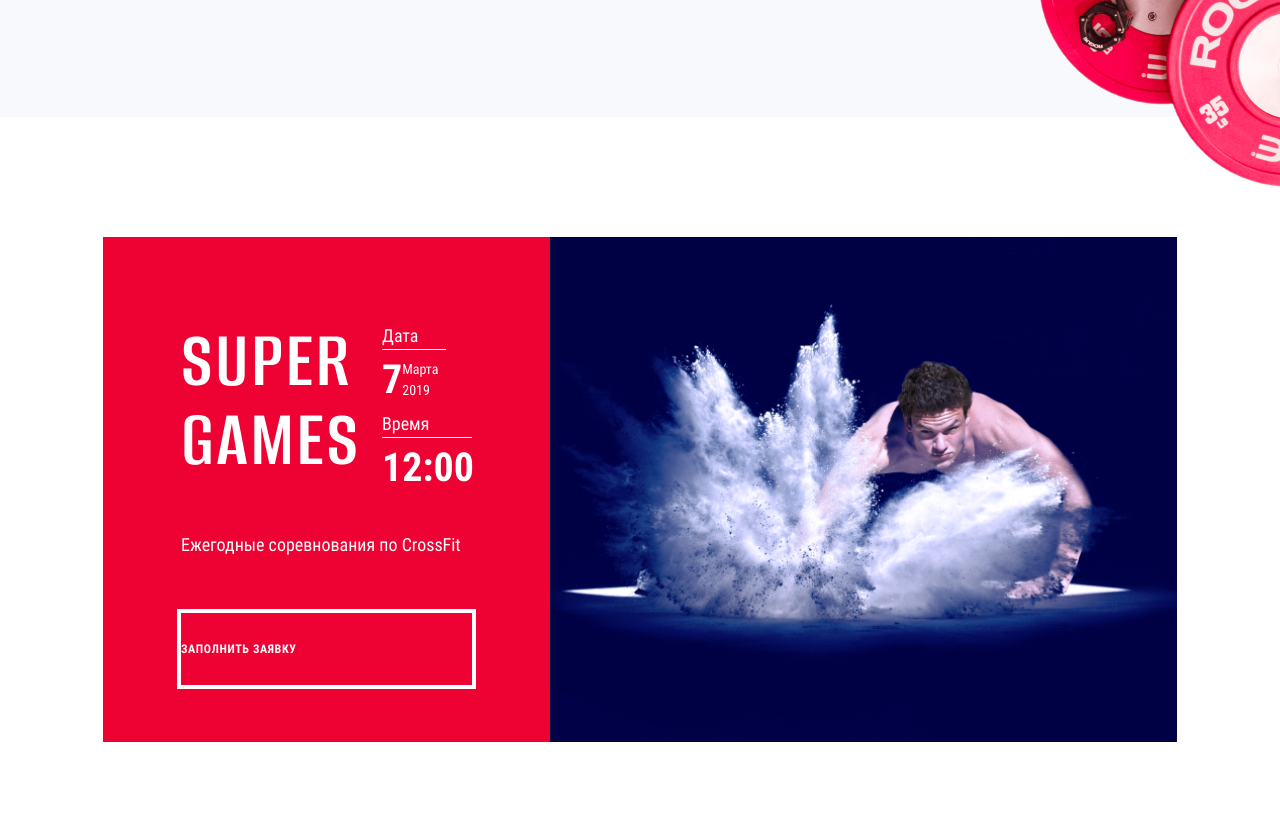
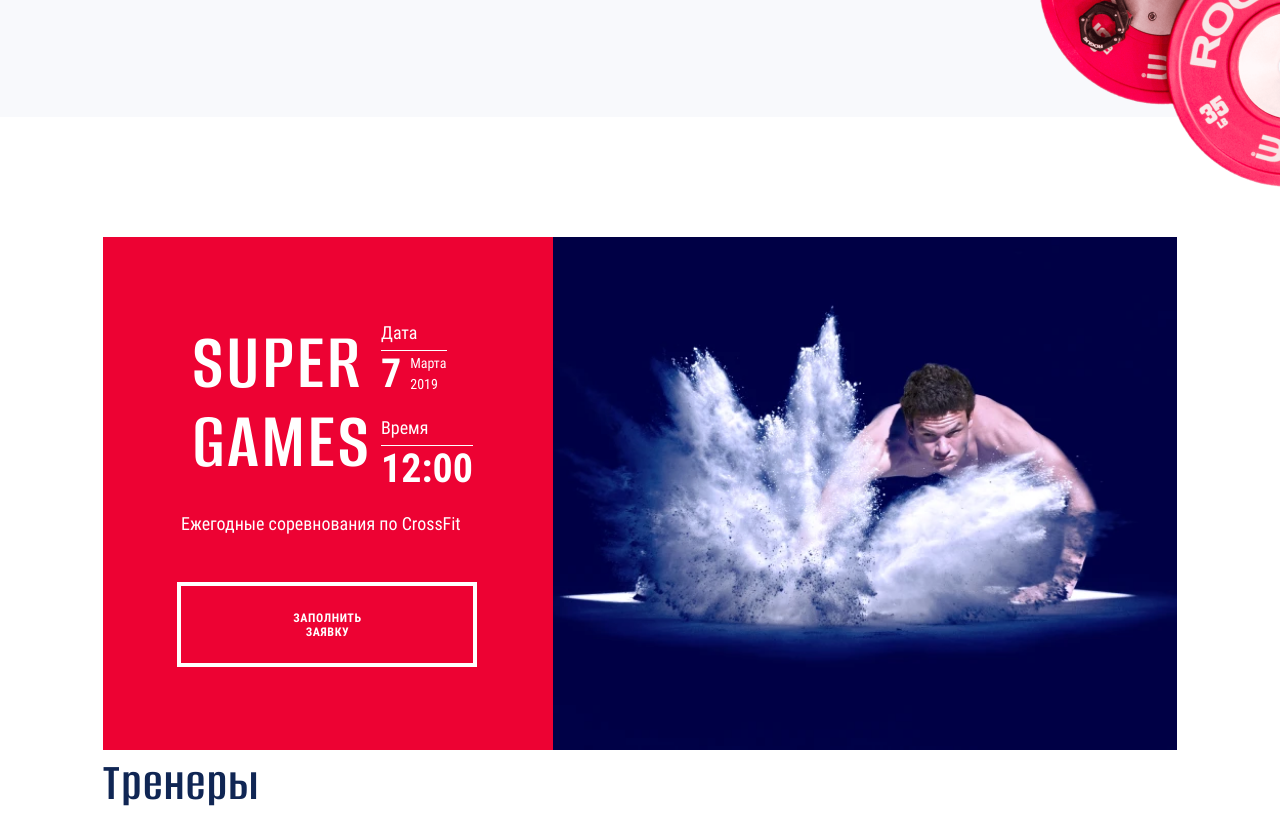
Before and after one commit to Ramc1987/Fitnes-centr, a website built with webpack: page source/index.html in a window 1280 px wide. Shown: the part 2122-2940 px from the top of the page. Built offline with nearby package versions, Linux system fonts and the light colour scheme; files whose address does not match are found by name.

Commit message:
Fix section games

```diff
--- a/source/index.html
+++ b/source/index.html
@@ -168,30 +168,27 @@
         </section>
         <section class="games">
           <div class="games__container container">
-            <div class="games__inner">
-              <div class="games__content">
-                <h2>SUPER GAMES</h2>
-                  <div class="games__date-content">
-                    <div class="games__date">
-                      <h3>Дата</h3>
-                      <p>
-                        <span>7</span>
-                        <span>Марта 2019</span>
-                      </p>
-                    </div>
-                    <div class="games__date games__time">
-                      <h3>Время</h3>
-                      <p>12:00</p>
-                    </div>
-                  </div>
+            <div class="games__content">
+              <div class="games__info">
+                <h2>super games</h2>
+                <ul class="games__date-list reset-list">
+                  <li class="games__date-item">
+                    <span class="games__title">Дата</span>
+                    <time datetime="2019-03-07">7<span>Марта 2019</span></time>
+                  </li>
+                  <li class="games__date-item">
+                    <span class="games__title">Время</span>
+                    <time datetime="2019-03-07T12:00">12:00</time>
+                  </li>
+                </ul>
               </div>
               <p>Ежегодные соревнования по CrossFit</p>
-              <a class="games__link" href="#">заполнить заявку</a>
+              <a href="#">заполнить заявку</a>
             </div>
             <div class="games__images">
               <picture>
-                <source>
-                <img src="img/content-images/player.jpg"  srcset="img/content-images/player@2x.jpg 2x" width="660" height="500" alt="Игрок">
+                <source type="image/webp" srcset="img/content-images/player.webp 1x, img/content-images/player@2x.webp 2x">
+                <img src="img/content-images/player.jpg" srcset="img/content-images/player@2x.jpg 2x" width="660" height="500" alt="Игрок">
               </picture>
             </div>
           </div>
--- a/source/sass/blocks/games.scss
+++ b/source/sass/blocks/games.scss
@@ -1,168 +1,158 @@
 .games__container {
+  display: grid;
+  grid-template-columns: 1fr minmax(400px, 660px);
   padding-top: 120px;
-  padding-bottom: 106px;
-  display: flex;
-
-  @include vp-767 {
-    display: grid;
-    padding-top: 74px;
-  }
-}
-
-.games__inner {
-  background-color: #ed0233;
-  padding: 85px 78px 57px 78px;
 
   @include vp-1023 {
-    padding: 59px 45px;
+    grid-template-columns: minmax(292px, 1fr) 386px;
+    padding-top: 107px;
   }
 
   @include vp-767 {
-    padding: 51px 45px 41px 44px;
-  }
-}
-
-.games__date-content {
-  @include vp-767 {
-    margin-top: -4px;
+    padding-top: 74px;
+    grid-template-columns: 1fr;
   }
 }
 
 .games__content {
-  display: flex;
-  margin-bottom: 33px;
+  background-color: #ed0233;
+  padding: 82px 80px 87px 78px;
+
+  @include vp-1023 {
+    padding: 44px 45px 51px 46px;
+  }
 
   @include vp-767 {
-    margin-bottom: 2px;
+    padding: 44px 45px 51px 44px;
   }
+}
+
+.games__info {
+  display: flex;
+  justify-content: space-between;
 }
 
 .games__content h2 {
   @include font(82px, 96%, 600);
+  text-transform: uppercase;
   letter-spacing: 0.03em;
-  color: #ffffff;
+  color: $second-color;
 
-  display: inline-block;
-  vertical-align: middle;
+  width: 200px;
+  padding-left: 11px;
+  padding-top: 5px;
   margin: 0;
-  width: 201px;
-
-  @include vp-1023 {
-    @include font(48px, 96%, 600);
-
-    margin-right: 29px;
-    width: 100%;
-  }
-
-  @include vp-767 {
-    padding-left: 7px;
-  }
-}
-
-.games__date {
-  width: 64px;
-
-  @include vp-1023 {
-    width: 42px;
-  }
-}
-
-.games__time {
-  width: 90px;
-
-  @include vp-1023 {
-    width: 56px;
-  }
-}
-
-.games__date h3,
-p {
-  font-family: "Roboto Condensed", "Arial", sans-serif;
-  color: $second-color;
-  margin: 0;
-}
-
-.games__date h3 {
-  @include font(18px, 150%, 400);
-  border-bottom: 1px solid $second-color;
-
-  @include vp-1023 {
-    @include font(12px, 150%, 400);
-  }
-}
-
-.games__date p {
-  @include font(40px, 150%, 700);
-  display: inline-flex;
-  align-items: center;
-
-  @include vp-1023 {
-    @include font(24px, 150%, 700);
-  }
-
-  @include vp-767 {
-    @include font(24px, 150%, 700);
-    margin-bottom: -6px;
-  }
-}
-
-.games__date span {
-  @include vp-767 {
-    margin-right: 5px;
-  }
-}
-
-.games__date span + span {
-  @include font(14px, 150%, 400);
-  color: $second-color;
   display: inline-block;
   vertical-align: middle;
 
   @include vp-1023 {
-    @include font(10px, 150%, 400);
+    @include font(48px, 96%, 600);
+    width: 100%;
+    padding-left: 7px;
+    padding-top: 7px;
   }
 }
 
-.games__inner > p {
+.games__title {
   @include font(18px, 150%, 400);
   font-family: "Roboto Condensed", "Arial", sans-serif;
-  margin-bottom: 55px;
+  color: $second-color;
+
+  display: inline-block;
+  vertical-align: middle;
+  margin-bottom: 4px;
 
   @include vp-1023 {
     @include font(12px, 150%, 400);
 
+    margin-bottom: 5px;
+  }
+}
+
+.games__date-list {
+  margin-bottom: 17px;
+
+  @include vp-1023 {
+    margin-bottom: 3px;
+  }
+}
+
+.games__date-item:not(:last-child) {
+  margin-bottom: 16px;
+
+  @include vp-1023 {
+    margin-bottom: 0;
+  }
+}
+
+.games__date-item time {
+  @include font(40px, 117%, 700);
+  font-family: "Roboto Condensed", "Arial", sans-serif;
+  color: $second-color;
+  display: flex;
+  align-items: center;
+  width: max-content;
+  border-top: 1px solid $second-color;
+
+  @include vp-1023 {
+    @include font(24px, 117%, 700);
+  }
+}
+
+.games__date-item time > span {
+  @include font(14px, 150%, 400);
+  width: 37px;
+  margin-left: 9px;
+
+  @include vp-1023 {
+    @include font(10px, 150%, 700);
+
+    margin-left: 3px;
+    width: 26px;
+  }
+}
+
+.games__content p {
+  @include font(18px, 150%, 400);
+  font-family: "Roboto Condensed", "Arial", sans-serif;
+  color: $second-color;
+
+  margin: 0;
+  margin-bottom: 49px;
+  padding-right: 1px;
+
+  @include vp-1023 {
+    @include font(12px, 150%, 400);
     margin-bottom: 32px;
   }
 }
 
-.games__link {
+.games__content a {
   @include font(12px, 14px, 700);
+  font-family: "Roboto Condensed", "Arial", sans-serif;
   color: $second-color;
   letter-spacing: 0.05em;
+  text-transform: uppercase;
+  text-align: center;
 
+  display: block;
+  padding: 25px 110px 24px 111px;
   outline: 4px solid $second-color;
-  display: block;
-  text-transform: uppercase;
-  padding: 29px 0;
 
   @include vp-1023 {
     @include font(10px, 12px, 700);
-    padding: 16px 0;
+
+    padding: 13px 52px 11px 50px;
     outline: 2px solid $second-color;
   }
-
-  @include vp-767 {
-    text-align: center;
-    padding-bottom: 10px;
-  }
-}
-
-.games__images {
-  width: 100%;
 }
 
 .games__images img {
   width: 100%;
   height: 100%;
   object-fit: cover;
+
+  @include vp-767 {
+    min-height: 294px;
+  }
 }
```
Also changed, not shown: build/css/style.css, build/css/style.min.css, build/img/arrow.svg (deleted), build/img/background/pancakes-for-barbell-tablet.webp (added), build/index.html, source/img/background/pancakes-for-barbell-tablet.webp (added), 1 other file.
